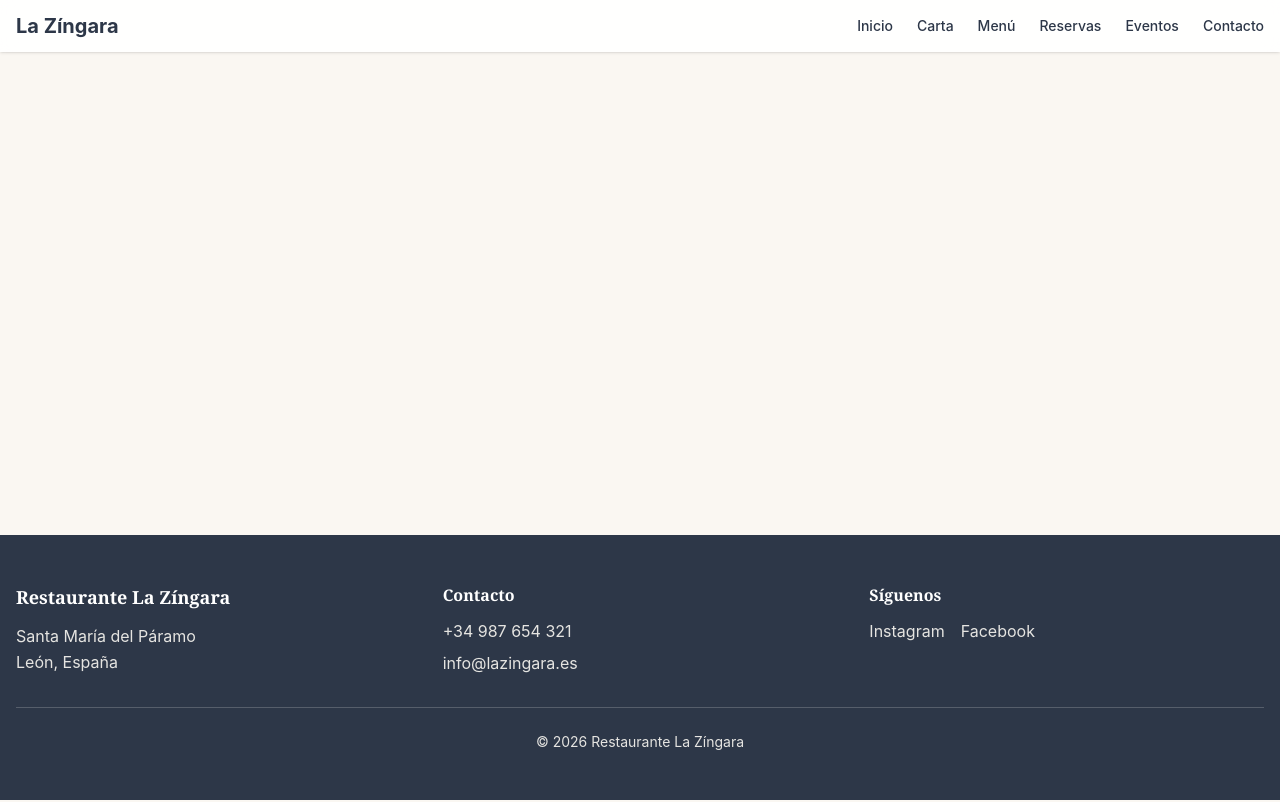
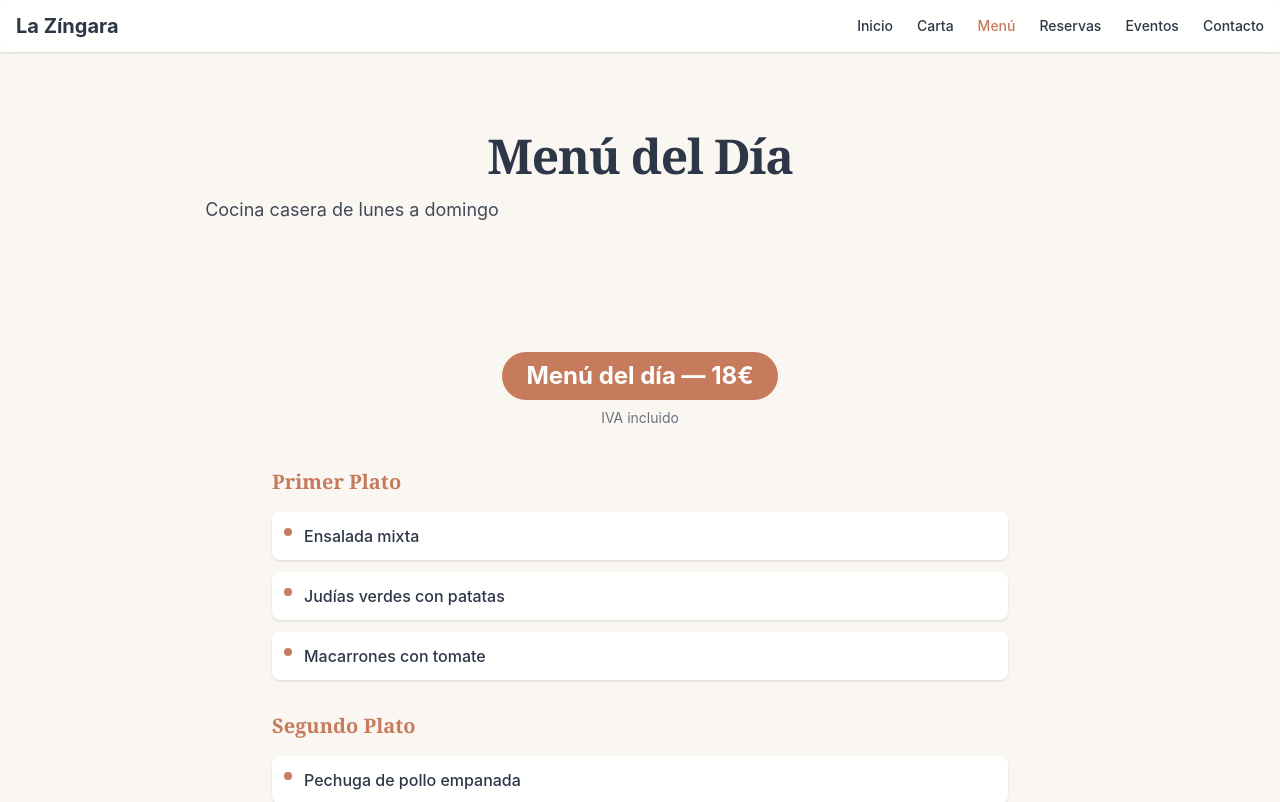
Before and after one commit to pablogarciapda/tfm-restaurante, a Nuxt app: page /menu-diario in a window 1280 px wide. Shown: the top 802 px of the page. Built offline with nearby package versions, Linux system fonts and the light colour scheme.

Commit message:
feat(pages): add menu-diario with 5-section day rotation

```diff
--- /dev/null
+++ b/app/pages/menu-diario.vue
@@ -0,0 +1,80 @@
+<script setup lang="ts">
+import { computed } from 'vue'
+import { mockMenuDiario } from '../../shared/fixtures/menu-diario-mock'
+
+/**
+ * Menu Diario page — 5-section daily menu (MD-001, MD-002, MD-003)
+ *
+ * Day rotation: new Date().getDay() selects today's menu.
+ * Fallback to day 0 (Sunday) if today not found.
+ * Price from mock data, displayed prominently.
+ */
+
+// Select today's menu based on day of week
+const today = new Date().getDay()
+const menuDelDia = computed(() => {
+  const found = mockMenuDiario.find((d) => d.dia === today)
+  return found || mockMenuDiario.find((d) => d.dia === 0) || null
+})
+</script>
+
+<template>
+  <div class="min-h-screen">
+    <!-- Hero -->
+    <PageHero title="Menú del Día" subtitle="Cocina casera de lunes a domingo" />
+
+    <div class="mx-auto max-w-3xl px-4 py-12">
+      <!-- Price display -->
+      <div
+        v-if="menuDelDia"
+        class="mb-10 text-center"
+      >
+        <span class="inline-block rounded-full bg-terracotta px-6 py-2 text-2xl font-bold text-white">
+          Menú del día — {{ menuDelDia.precio }}€
+        </span>
+        <p class="mt-2 text-sm text-gray-500">IVA incluido</p>
+      </div>
+
+      <!-- Not available fallback -->
+      <div
+        v-if="!menuDelDia"
+        class="py-20 text-center text-gray-500"
+      >
+        <p class="text-xl">Menú no disponible hoy</p>
+        <p class="mt-2">Consulte por teléfono</p>
+      </div>
+
+      <!-- 5 sections -->
+      <template v-if="menuDelDia">
+        <div
+          v-for="(seccion, idx) in menuDelDia.secciones"
+          :key="seccion.nombre"
+          class="mb-8"
+        >
+          <h2 class="mb-4 text-xl font-bold text-terracotta">
+            {{ seccion.nombre }}
+          </h2>
+
+          <ul class="space-y-3">
+            <li
+              v-for="plato in seccion.platos"
+              :key="plato.nombre"
+              class="flex items-start gap-3 rounded-lg bg-white p-3 shadow-sm"
+            >
+              <span class="mt-1 h-2 w-2 shrink-0 rounded-full bg-terracotta" />
+              <div>
+                <span class="font-medium text-slate">{{ plato.nombre }}</span>
+                <p
+                  v-if="plato.descripcion"
+                  class="mt-0.5 text-sm text-gray-500"
+                >
+                  {{ plato.descripcion }}
+                </p>
+              </div>
+            </li>
+          </ul>
+        </div>
+      </template>
+    </div>
+  </div>
+</template>
```
Also changed, not shown: 1 other file (tests, documents, lock files or other folders).
